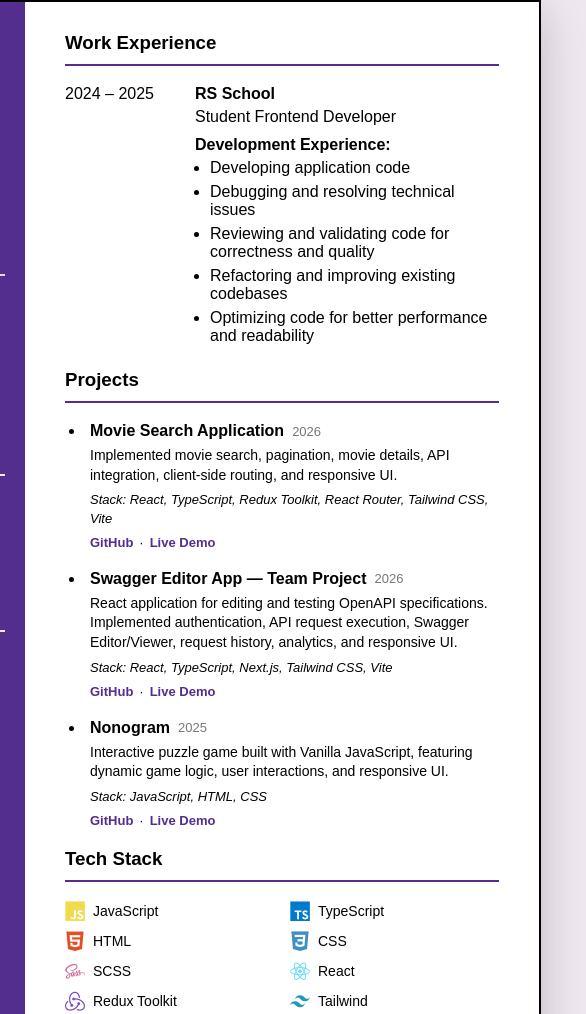
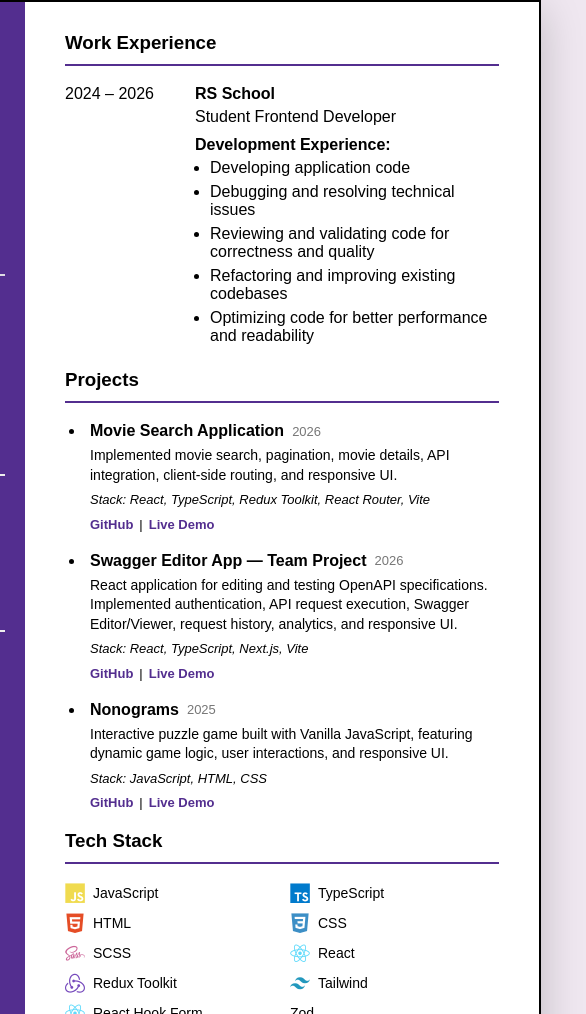
Before and after one commit to Redkova/cv-redkova, a plain HTML site: page index.html in a window 1280 px wide. Shown: the top 1014 px of the page, 498-1084 px from the left. Drawn offline with nearby package versions, Linux system fonts and the light colour scheme.

Commit message:
fix: remove validator warnings

```diff
--- a/index.html
+++ b/index.html
@@ -93,6 +93,7 @@
             <p class="education-degree">JavaScript / React Frontend Developer</p>
             <span class="education-years">2024 &ndash; 2026</span>
           </li>
+        </ul>
       </section>
     </aside>
 
@@ -100,7 +101,7 @@
       <section class="experience">
         <h3>Work Experience</h3>
         <div class="job">
-          <div class="job-date">2024 &ndash; 2025</div>
+          <div class="job-date">2024 &ndash; 2026</div>
           <div class="job-info">
             <h2>RS School</h2>
             <p class="job-title">Student Frontend Developer</p>
@@ -128,11 +129,11 @@
                 Implemented movie search, pagination, movie details, API integration, client-side routing, and responsive UI.
               </p>
               <p class="project-stack">
-                Stack: React, TypeScript, Redux Toolkit, React Router, Tailwind CSS, Vite
+                Stack: React, TypeScript, Redux Toolkit, React Router, Vite
               </p>
               <div class="project-links">
                 <a href="https://github.com/Redkova/react-project/tree/api-queries" target="_blank">GitHub</a>
-                <span>·</span>
+                <span>&#124;</span>
                 <a href="https://find-your-movie-rs.netlify.app" target="_blank">Live Demo</a>
               </div>
             </div>
@@ -146,18 +147,18 @@
                 React application for editing and testing OpenAPI specifications. Implemented authentication, API request execution, Swagger Editor/Viewer, request history, analytics, and responsive UI.
               </p>
               <p class="project-stack">
-                Stack: React, TypeScript, Next.js, Tailwind CSS, Vite
+                Stack: React, TypeScript, Next.js, Vite
               </p>
               <div class="project-links">
                 <a href="https://github.com/AleksPanda/swagger-editor-app/tree/develop" target="_blank">GitHub</a>
-                <span>·</span>
-                <a href="https://swagger-editor-app-a-team.netlify.app/en"s target="_blank">Live Demo</a>
+                <span>&#124;</span>
+                <a href="https://swagger-editor-app-a-team.netlify.app/en" target="_blank">Live Demo</a>
               </div>
             </div>
           </li>
           <li class="project">
             <div class="project-info">
-              <h4 class="project-title">Nonogram
+              <h4 class="project-title">Nonograms
                 <span class="project-year">2025</span>
               </h4>
               <p class="project-description">
@@ -168,7 +169,7 @@
                  </p>
               <div class="project-links">
                 <a href="https://github.com/Redkova/Nonograms/tree/main/nonograms" target="_blank">GitHub</a>
-                <span>·</span>
+                <span>&#124;</span>
                 <a href="https://rolling-scopes-school.github.io/redkova-JSFE2024Q4/nonograms/index.html" target="_blank">Live Demo</a>
               </div>
             </div>
@@ -248,7 +249,7 @@
             <path d="M39.4768 35.089L33 35.4666C33.1262 37.3671 34.0021 39.16 35.4636 40.5088C36.9117 41.8323 39.5076 42.4941 43.2515 42.4941C46.3564 42.5823 49.9058 41.8146 51.821 39.1569C52.5929 38.0934 53.0033 36.8427 52.9998 35.564C53.0217 33.1848 51.4339 31.2297 49.3044 30.3147C47.2632 29.4766 45.1198 28.8674 42.9204 28.5C42.1107 28.41 41.3327 28.1563 40.6423 27.757C39.9039 27.2597 40.078 26.2272 40.735 25.7596C42.6084 24.5207 45.6299 25.5545 45.8608 27.9032L52.2845 27.5621C52.1703 25.768 51.1844 24.0545 49.6356 22.9583C47.6987 21.8887 45.4532 21.3874 43.1986 21.5212C41.3493 21.4527 39.5037 21.7218 37.7682 22.3128C35.6082 23.1125 33.829 25.064 33.8344 27.4525C33.7931 28.9377 34.5158 30.4088 35.755 31.3621C37.6454 32.6238 39.8325 33.4582 42.139 33.798C43.3833 33.9637 44.5727 34.3795 45.6224 35.0159C46.5878 35.7309 46.5807 37.167 45.5959 37.8903C44.5078 38.6532 42.9034 38.7416 41.6818 38.2468C40.3717 37.716 39.6048 36.4784 39.4768 35.089Z" fill="#FFB749"/>
             </g>
             <defs>
-            <clipPath id="clip0_5701_38384">
+            <clipPath id="clip0_5701_38385">
             <rect width="64" height="64" fill="white"/>
             </clipPath>
             </defs>
```
